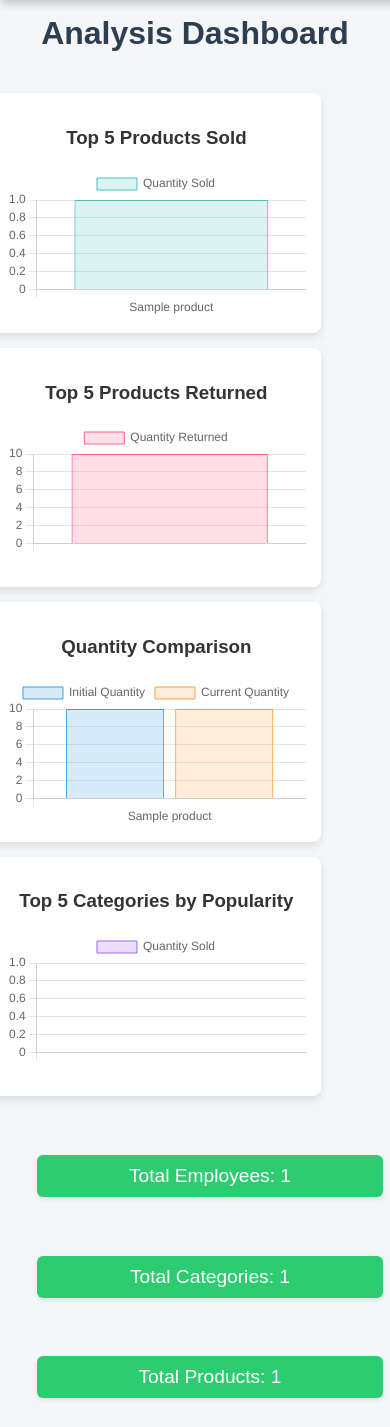
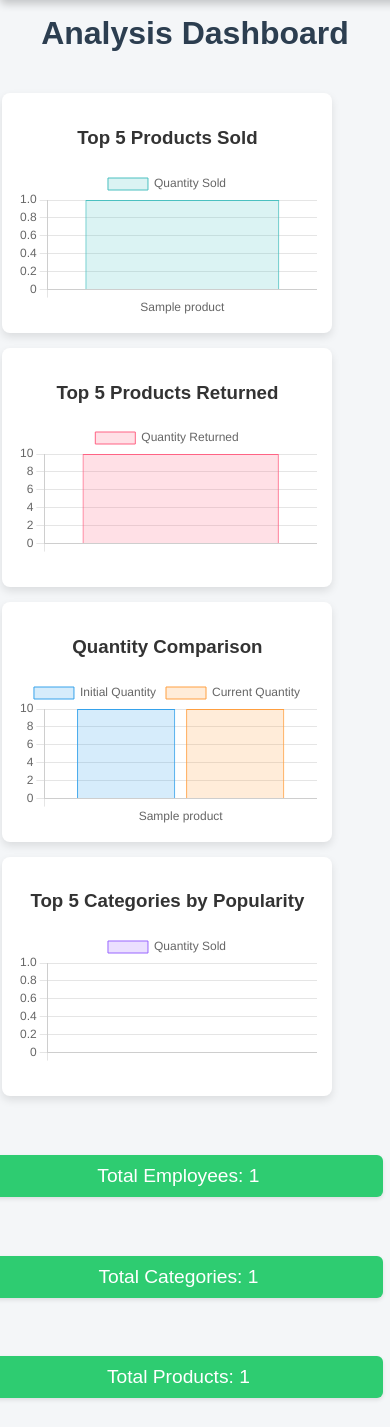
Before and after one commit to uzair958/point_of_sale_system, a Django app: template pos_app/templates/analysis_dashboard.html in a window 390 px wide. Shown: the part 85-1512 px from the top of the page. Run offline with Django 5.2, Linux system fonts and the light colour scheme; tables that the repository leaves empty hold one stand-in row (values such as "Sample post"); the template is opened without the code that fills it: values that come from a table or form of the project are taken from there, most other values are stand-ins (such as "Sample title", 1, 10 or a date in 2020).

Commit message:
Update analysis_dashboard.html

```diff
--- a/pos_app/templates/analysis_dashboard.html
+++ b/pos_app/templates/analysis_dashboard.html
@@ -79,13 +79,14 @@
             .chart-container {
                 width: 80%; /* Make the chart containers smaller */
                 max-width: 500px; /* Ensure they don't stretch too wide */
-                margin-left: -28%; /* Center the charts */
+                margin-left: -20%; /* Center the charts */
             }
 
             .stats {
                 flex-direction: column; /* Stack the stats vertically */
                 font-size: 1.2em; /* Slightly smaller font size */
-                text-align: center; /* Center the stats */
+                text-align: center;
+                margin-left: -20%;/* Center the stats */
             }
 
             .stats p {
```
